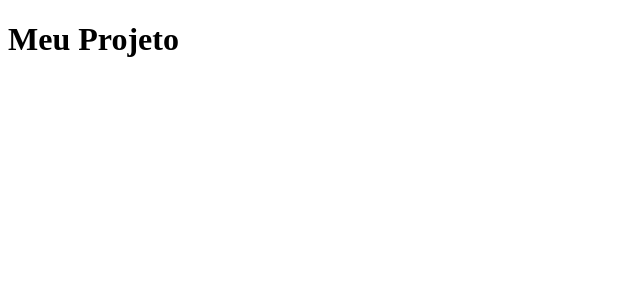
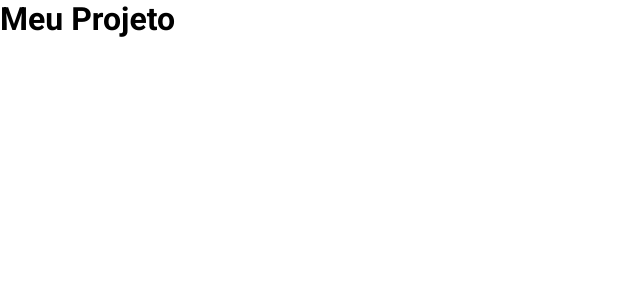
Before and after one commit to pabloteodoro/Task-and-Dashboards, a Next.js app in the folder projeto/: page / in a window 1280 px wide. Shown: the top 300 px of the page, without its empty margins (0-640 px from the left). Built offline with nearby package versions, Linux system fonts and the light colour scheme.

Commit message:
Update globals.css
import font robot for main project

```diff
--- a/projeto/src/styles/globals.css
+++ b/projeto/src/styles/globals.css
@@ -0,0 +1,11 @@
+@import url('https://fonts.googleapis.com/css2?family=Roboto:wght@400;500;700&display=swap');
+
+* {
+    margin: 0;
+    padding: 0;
+    box-sizing: border-box;
+}
+
+html {
+    font-family: 'Roboto', sans-serif;
+}
```
